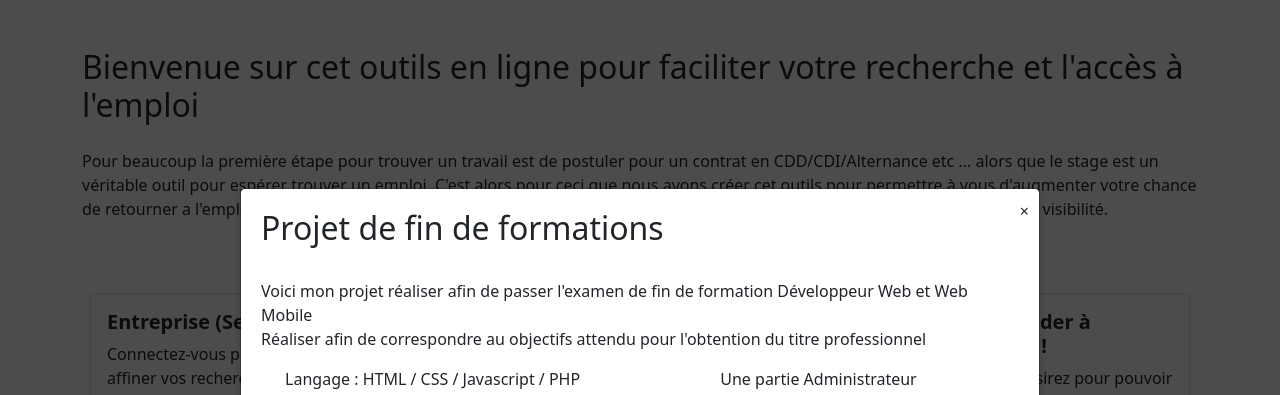
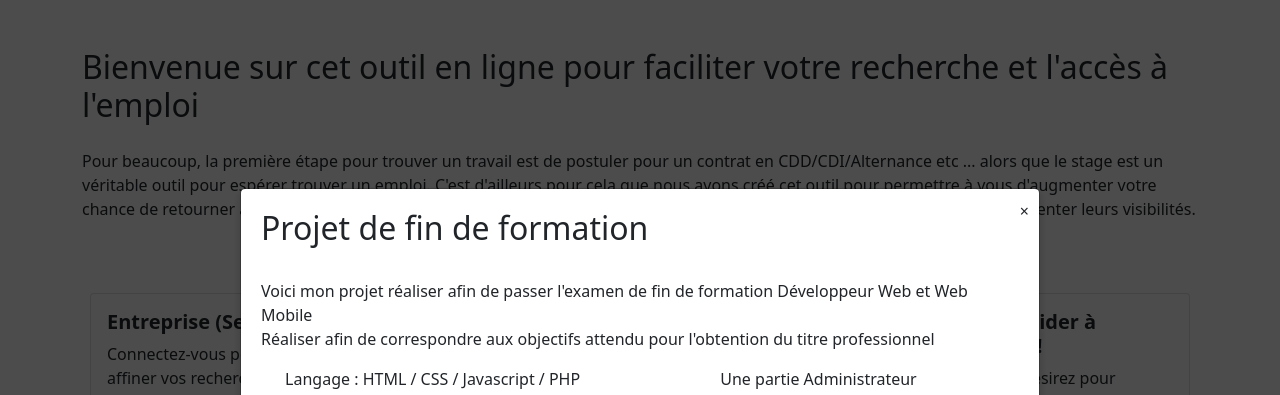
Before and after one commit to BaptisteQnt/Projet1, a PHP site: page /projet1/index.php in a window 1280 px wide. Shown: the part 68-463 px from the top of the page. Run offline with PHP 8.4, Linux system fonts and the light colour scheme.

Commit message:
Correction orthographe

```diff
--- a/index.php
+++ b/index.php
@@ -152,7 +152,7 @@
                 </ul>
             </div>
             <div class="mt-3 mb-3">
-                <p class="text-start text-wrap text-light"><span class="fs-2 fw-bold me-2">1Experience,</span> un outils pour vous aidez et nous aider</p>
+                <p class="text-start text-wrap text-light"><span class="fs-2 fw-bold me-2">1Experience,</span> un outil pour vous aidez et nous aider.</p>
                 <div class="text-center d-flex">
                     <div class="p-2 flex-fill">
                         <svg xmlns="http://www.w3.org/2000/svg" style="color:white" width="30" height="30" fill="currentColor" class="bi bi-facebook" viewBox="0 0 16 16">
--- a/views/accueil.php
+++ b/views/accueil.php
@@ -1,9 +1,9 @@
 <div class="modal" id="myModal1">
         <div class="modal-content">
             <span class="close" id="closeModal1">&times;</span>
-            <h2>Projet de fin de formations</h2>
+            <h2>Projet de fin de formation</h2>
             <p class="mt-4">Voici mon projet réaliser afin de passer l'examen de fin de formation Développeur Web et Web Mobile
-                <br/>Réaliser afin de correspondre au objectifs attendu pour l'obtention du titre professionnel
+                <br/>Réaliser afin de correspondre aux objectifs attendu pour l'obtention du titre professionnel
             </p>
             <div class="d-flex justify-content-around">
                 <div>
@@ -18,15 +18,15 @@
                 </div>
             </div>
             <div class="mt-3">
-                <h3 class="mt-2">Contacter-moi afin d'exprimer vos critique sur le projet : Baptiste.qnt@gmail.com</h3>
-                <p class="mt-3">N'hésiter pas a me faire un retour sur mon projet car je sais qu'il n'est pas parfait et avoir l'avis de développeur professionnelle est toujours constructifs afin d'ameliorer et apprendre mes connaissances</p>
+                <h3 class="mt-2">Contactez-moi afin d'exprimer vos critiques sur le projet : Baptiste.qnt@gmail.com</h3>
+                <p class="mt-3">N'hésitez pas a me faire un retour sur mon projet, car je sais qu'il n'est pas parfait et avoir l'avis de développeur professionnel est toujours constructifs afin d'améliorer et approfondir mes connaissances</p>
             </div>
         </div>
     </div>
 <div class="container">
-    <h2 class="mt-5">Bienvenue sur cet outils en ligne pour faciliter votre recherche et l'accès à l'emploi</h2>
-    <p class="mt-4">Pour beaucoup la première étape pour trouver un travail est de postuler pour un contrat en CDD/CDI/Alternance etc ...
-        alors que le stage est un véritable outil pour espérer trouver un emploi. C'est alors pour ceci que nous avons créer cet outils pour permettre à vous d'augmenter votre chance de retourner a l'emploi, mais aussi de permettre au entreprise de facilité la recherche de personnel qualifié et d'augmenté leurs visibilité.
+    <h2 class="mt-5">Bienvenue sur cet outil en ligne pour faciliter votre recherche et l'accès à l'emploi</h2>
+    <p class="mt-4">Pour beaucoup, la première étape pour trouver un travail est de postuler pour un contrat en CDD/CDI/Alternance etc ...
+        alors que le stage est un véritable outil pour espérer trouver un emploi. C'est d'ailleurs pour cela que nous avons créé cet outil pour permettre à vous d'augmenter votre chance de retourner à l'emploi, mais aussi de permettre aux entreprises de facilité la recherche de personnel qualifié et d'augmenter leurs visibilités.
     </p>
 </div>
 <div class="container mt-5 d-flex bd-highlight">
@@ -34,7 +34,7 @@
         <div class="card">
             <div class="card-body">
                 <h5 class="card-title fw-bold">Entreprise (Se Connecter)</h5>
-                <p class="card-text">Connectez-vous pour gérer votre profil entreprise et affiner vos recherche de stagiaires !</p>
+                <p class="card-text">Connectez-vous pour gérer votre profil entreprise et affiner vos recherches de stagiaires !</p>
                 <a href="index.php?connexion" class="btn btn-danger">Se Connecter</a>
             </div>
         </div>
@@ -42,7 +42,7 @@
     <div class="p-2 flex-fill bd-highlight mt-3">
         <div class="card">
             <div class="card-body">
-                <h5 class="card-title fw-bold">Votre entreprise désire participer et nous aider à atteindre l'objectifs mis en place par ce site !</h5>
+                <h5 class="card-title fw-bold">Votre entreprise désire participer et nous aider à atteindre l'objectif mis en place par ce site !</h5>
                 <p class="card-text">Alors inscrivez-vous et remplissez les critères que vous désirez pour pouvoir accepter les demandes d'immersion !</p>
                 <a href="index.php?inscription" class="btn btn-danger">S'inscrire</a>
             </div>
@@ -65,7 +65,7 @@
             }).addTo(map);
 
             L.marker([49.4295387, 2.0807123]).addTo(map)
-            .bindPopup('Voici un exemple de marqueurs que vous retrouverez pour trouver les entreprise en recherche de stagiaire')
+            .bindPopup('Voici un exemple de marqueurs que vous retrouverez pour trouver les entreprises en recherche de stagiaire')
             .openPopup();
 
 </script>
--- a/views/information.php
+++ b/views/information.php
@@ -8,13 +8,13 @@
         </div>
         <div class="container-fluid mt-5">
             <h3 class="text-danger fs-3 fw-bold mb-3">Comment fonctionne ce projet</h3>
-            <p class="fs-5 mt-5 text-start text-wrap ms-4">Le principe fonctionne sur un échange de bon procéder entre les entreprises, cet outil en ligne et les personnes prête a effectuer une période d'immersion.
+            <p class="fs-5 mt-5 text-start text-wrap ms-4">Le principe fonctionne sur un échange de bon procédé entre les entreprises, cet outil en ligne et les personnes prête a effectuer une période d'immersion.
                 L'entreprise s'inscrit via un formulaire, remplie un tableau de bord pour définir ces besoins et apparaîtra ainsi sur la carte de recherche.
             </p>
         </div>
         <div class="container-fluid mt-5">
             <h3 class="mb-3 text-danger fs-3 fw-bold">Comment nous contacter en cas de problème</h3>
-            <p class="fs-5 mt-5 text-start text-wrap ms-4">Pour nous contacter, Aller dans la partie entreprise dans la barre de navigation et cliquez sur nous contacter.
+            <p class="fs-5 mt-5 text-start text-wrap ms-4">Pour nous contacter, aller dans la partie entreprise dans la barre de navigation et cliquez sur nous contacter.
                 Vous aurez un formulaire à remplir et à nous exprimer votre demande ou votre problème. Nous essayerons de vous y répondre le tôt possible.
                 Et vous pouvez aussi nous contacter sur nos réseaux.
             </p>
@@ -22,7 +22,7 @@
         <div class="container-fluid mt-5">
             <h3 class="mb-3 text-danger fs-3 fw-bold">Règle importante</h3>
             <p class="fs-5 mt-5 text-start text-wrap ms-4">En utilisant cet outil, nous attendons de votre part à être respectueux envers les personnes que vous rencontrerez, les locaux dans lesquels vous serez accueillie.
-                Le respect de l'activité et des personnes est primordiale pour utiliser cet outil a sont 100 %. Ainsi, un encadrement est requis.
+                Le respect de l'activité et des personnes est primordial pour utiliser cet outil a sont 100 %. Ainsi, un encadrement est requis.
                 Pour ce faire vous pourrez passer par pôle emplois, votre mission locale et dispositif locaux.
             </p>
         </div>
```
